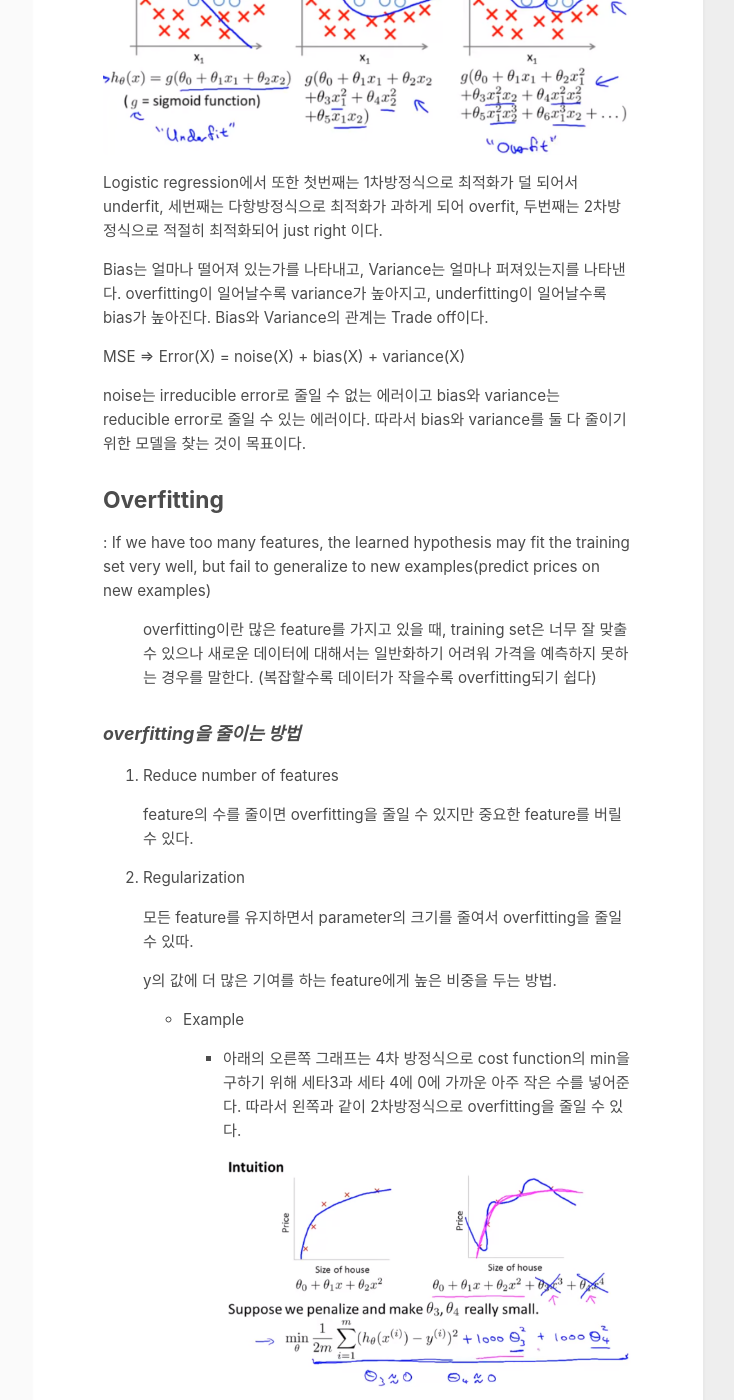
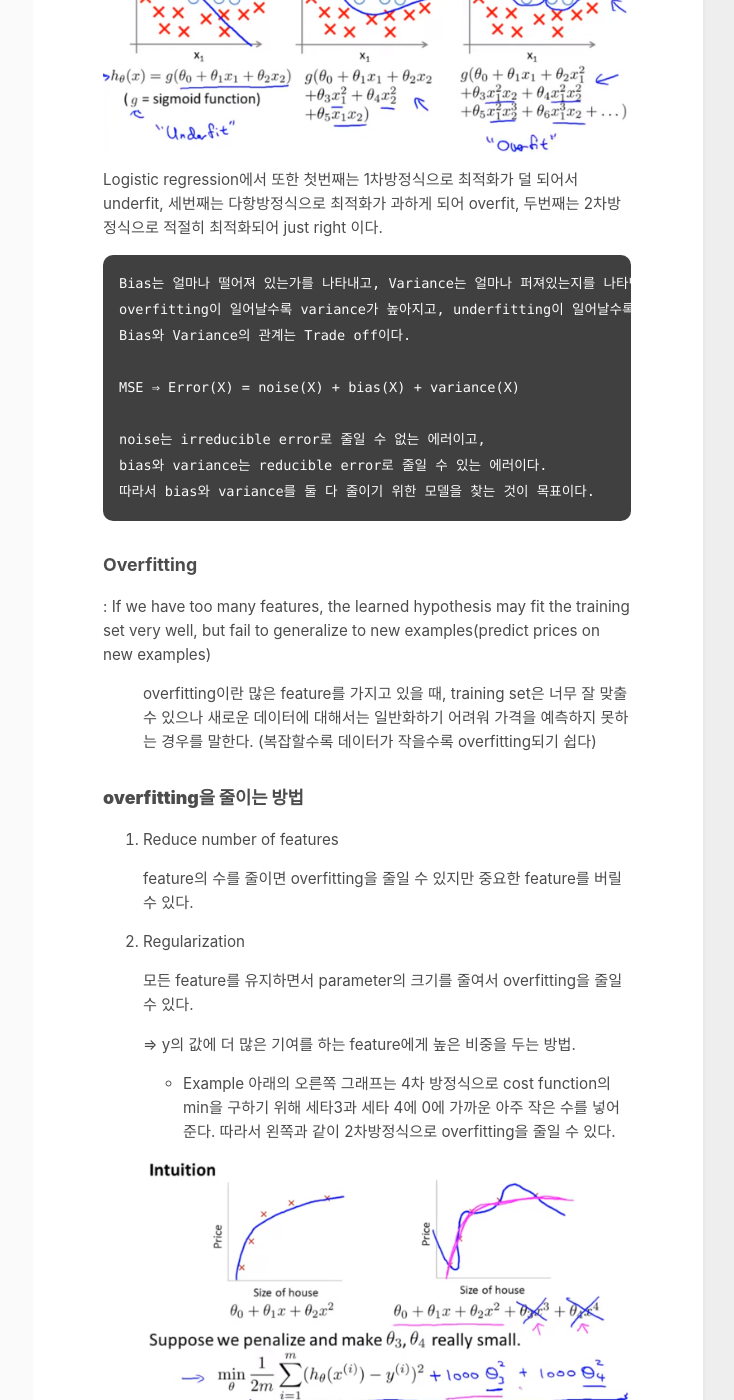
Before and after one commit to YeinHeo/yeinheo.github.io, a Jekyll site: the page built from _posts/2020-10-09-[ML]Regularization.md, in a window 1280 px wide and 1400 px high, scrolled down 906 px. Shown: the whole window, without its empty margins (417-1151 px from the left). Built offline with Jekyll 4.4.1, drawn with Linux system fonts in a browser that asks for light colours; some of the changed text lies outside the part shown.

Commit message:
Update 2020-10-09-[ML]Regularization.md

````diff
--- a/_posts/2020-10-09-[ML]Regularization.md
+++ b/_posts/2020-10-09-[ML]Regularization.md
@@ -22,21 +22,25 @@ comments: true
 
 Logistic regression에서 또한 첫번째는 1차방정식으로 최적화가 덜 되어서 underfit, 세번째는 다항방정식으로 최적화가 과하게 되어 overfit, 두번째는 2차방정식으로 적절히 최적화되어 just right 이다.
 
+```
 Bias는 얼마나 떨어져 있는가를 나타내고, Variance는 얼마나 퍼져있는지를 나타낸다.
 overfitting이 일어날수록 variance가 높아지고, underfitting이 일어날수록 bias가 높아진다.
 Bias와 Variance의 관계는 Trade off이다.
 
 MSE ⇒ Error(X) = noise(X) + bias(X) + variance(X)
 
-noise는 irreducible error로 줄일 수 없는 에러이고 bias와 variance는 reducible error로 줄일 수 있는 에러이다. 따라서 bias와 variance를 둘 다 줄이기 위한 모델을 찾는 것이 목표이다.
+noise는 irreducible error로 줄일 수 없는 에러이고,
+bias와 variance는 reducible error로 줄일 수 있는 에러이다.
+따라서 bias와 variance를 둘 다 줄이기 위한 모델을 찾는 것이 목표이다.
+```
 
-## Overfitting
+### Overfitting
 
 : If we have too many features, the learned hypothesis may fit the training set very well, but fail to generalize to new examples(predict prices on new examples)
 
 : overfitting이란 많은 feature를 가지고 있을 때, training set은 너무 잘 맞출 수 있으나 새로운 데이터에 대해서는 일반화하기 어려워 가격을 예측하지 못하는 경우를 말한다. (복잡할수록 데이터가 작을수록 overfitting되기 쉽다)
 
-### *overfitting을 줄이는 방법*
+### **overfitting을 줄이는 방법**
 
 1. Reduce number of features
 
@@ -44,75 +48,75 @@ noise는 irreducible error로 줄일 수 없는 에러이고 bias와 variance는
 
 2. Regularization
 
-    모든 feature를 유지하면서 parameter의 크기를 줄여서 overfitting을 줄일 수 있따.
+    모든 feature를 유지하면서 parameter의 크기를 줄여서 overfitting을 줄일 수 있다.
 
-    y의 값에 더 많은 기여를 하는 feature에게 높은 비중을 두는 방법.
+    => y의 값에 더 많은 기여를 하는 feature에게 높은 비중을 두는 방법.
 
     - Example
-        - 아래의 오른쪽 그래프는 4차 방정식으로 cost function의 min을 구하기 위해 세타3과 세타 4에 0에 가까운 아주 작은 수를 넣어준다. 따라서 왼쪽과 같이 2차방정식으로 overfitting을 줄일 수 있다.
+    아래의 오른쪽 그래프는 4차 방정식으로 cost function의 min을 구하기 위해 세타3과 세타 4에 0에 가까운 아주 작은 수를 넣어준다.
+    따라서 왼쪽과 같이 2차방정식으로 overfitting을 줄일 수 있다.
 
-            ![Untitled%202.png](/assets/img/20-10-09/Regularization/Untitled%202.png)
+    ![Untitled%202.png](/assets/img/20-10-09/Regularization/Untitled%202.png)
 
+```
 - Linear Regression
 
-$$H(x)=Wx+b$$
+    $H(x)=Wx+b$
 
 - Cost Function(=Loss Function) : How fit the line to our (training) data
 
     ⇒ cost값을 minimize하는 w,b를 구하는 것
 
-![Untitled%203.png](/assets/img/20-10-09/Regularization/Untitled%203.png)
+    ![Untitled%203.png](/assets/img/20-10-09/Regularization/Untitled%203.png =200x30)
+```
 
-## Regularization
+# Regularization
 
-![Untitled%204.png](/assets/img/20-10-09/Regularization/Untitled%204.png)
+![Untitled%204.png](/assets/img/20-10-09/Regularization/Untitled%204.png =200x30)
 
-![Untitled%205.png](/assets/img/20-10-09/Regularization/Untitled%205.png)
+![Untitled%205.png](/assets/img/20-10-09/Regularization/Untitled%205.png =200x30)
 
 parmeter 세타0에서 n까지 중에서 몇개의 parameter에 작은 값을 주면 조금 더 단순해지면서 overfitting을 줄일 수 있다. 따라서 그에 해당하는 λ식을 cost function뒤에 추가해주었다. 세타0는 상수이므로 세타1부터 n까지 제곱해준 값을 더해준다.
 
 λ는 regularization parameter인데, λ는 두개의 서로 다른 목표 사이의 균형을 조절하는 역할을 한다.
+첫번째는 fit training set이고, 두번째는 parameter를 작은 값으로 바꿔 simple하게 하여 정규화를 하게 한다.
 
-첫번째는 fit training set이고 두번째는 parameter를 작은 값으로 바꿔 simple하게 하여 정규화를 하게 한다.
+    ⇒ λ식을 cost function 뒤에 추가하게 되면 overfitting을 줄여 훨씬 더 단순하게 할 수 있다.
 
-⇒ λ식을 cost function 뒤에 추가하게 되면 overfitting을 줄여 훨씬 더 단순하게 할 수 있다.
 
 - 또한 λ의 값을 잘 선택하는 것이 중요하다.
 
-    ![Untitled%206.png](/assets/img/20-10-09/Regularization/Untitled%206.png)
+    ![Untitled%206.png](/assets/img/20-10-09/Regularization/Untitled%206.png =150x70)
 
-만약  λ의 값이 너무 커지게 되면 세타의 값들이 아주 작아져 세타0만 남게 되어 직선이 되는데,
+    만약  λ의 값이 너무 커지게 되면 세타의 값들이 아주 작아져 세타0만 남게 되어 직선이 되는데, 이 때 underfit이 된다.
 
-이 때 underfit이 된다.
 
-# Regularized linear regression
+## Regularized linear regression
 
 ### Gradient descent algorithm ⇒ lowest point
 
 - 미분 과정
 
-    ![Untitled%207.png](/assets/img/20-10-09/Regularization/Untitled%207.png)
+    ![Untitled%207.png](/assets/img/20-10-09/Regularization/Untitled%207.png =200x60)
 
-따라서 gradient descent algorithm이 구해졌고, 여러번 반복함으로써 W의 값이 바뀌게 되는데
+    따라서 gradient descent algorithm이 구해졌고, 여러번 반복함으로써 W의 값이 바뀌게 되는데, 이때 cost function의 값이 minimize해지는 것이다.
 
-이때 cost function의 값이 minimize해지는 것이다.
-
-위에서 미분하여 구한 값을 아래에 적용하여 뒤에 λ식을 추가하면 세타j가 아래와 같다.
+    위에서 미분하여 구한 값을 아래에 적용하여 뒤에 λ식을 추가하면 세타j가 아래와 같다.
 
 - Gradient descent
 
-    ![Untitled%208.png](/assets/img/20-10-09/Regularization/Untitled%208.png)
+    ![Untitled%208.png](/assets/img/20-10-09/Regularization/Untitled%208.png =200x60)
 
-세타j의 값은 1보다 작은 값을 계속 곱하므로 점점 작아지게 된다. 따라서 위의 과정을 통해 정규화가 된다.
+    세타j의 값은 1보다 작은 값을 계속 곱하므로 점점 작아지게 된다. 따라서 위의 과정을 통해 정규화가 된다.
 
 ### Normal equation
 
-![Untitled%209.png](/assets/img/20-10-09/Regularization/Untitled%209.png)
+![Untitled%209.png](/assets/img/20-10-09/Regularization/Untitled%209.png =80x20)
 
 위의 식은 matrix의 오차제곱항을 나타낸다. matrix X는 m x (n+1)의 크기를 가진다.
 
 normal equation을 사용하여 regularization을 하게 되면,
 
-![Untitled%2010.png](/assets/img/20-10-09/Regularization/Untitled%2010.png)
+![Untitled%2010.png](/assets/img/20-10-09/Regularization/Untitled%2010.png =150x40)
 
  λ식을 위의 식처럼 추가하게 되는데, 이 때  행렬은 좌측 제일 상단만 0이고 우측 대각선으로 모두 1로 구성되어 있으며 나머지 값들은 모두 0으로 구성되어 있다. 만약 n=2 ⇒ 3 x 3 크기의 matrix가 되고 matrix는 [0 0 0; 0 1 0; 0 0 1] 으로 구성된다.
````
Also changed, not shown: other parts of _posts/2020-10-09-[ML]Regularization.md (+2 -2 lines).
